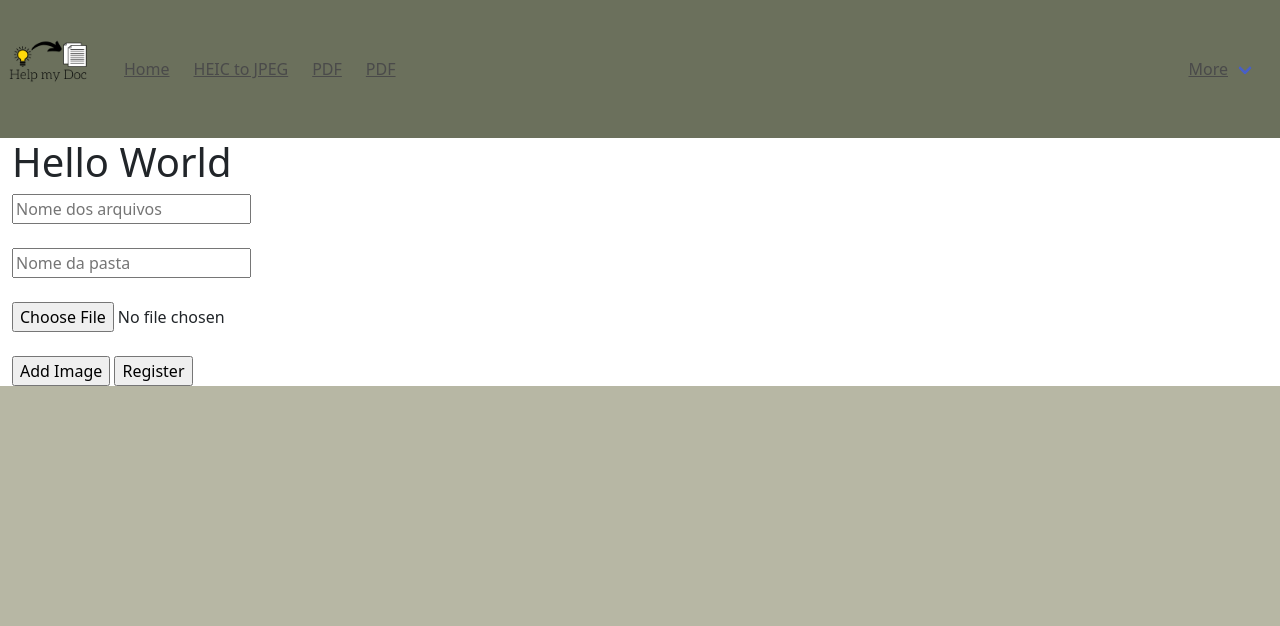
After one commit to joaoguilherme1/convert-files, a Django app: template tudoparapdf/main/templates/heic_to_jpeg.html in a window 1280 px wide. The commit adds this page. Shown: the top 626 px of the page. Run offline with Django 3.2, Linux system fonts and the light colour scheme; the template is opened without the code that fills it, so the values that code supplies are empty.

Commit message:
Consertando o nome do arquvio de HEIF para HEIC

```diff
--- a/tudoparapdf/main/templates/base.html
+++ b/tudoparapdf/main/templates/base.html
@@ -9,7 +9,9 @@
         <meta name="description" content="">
         <meta name="viewport" content="width=device-width, initial-scale=1">
         <link rel="stylesheet" href="https://cdn.jsdelivr.net/npm/bulma@0.9.3/css/bulma.min.css">
+        <link href="https://cdn.jsdelivr.net/npm/bootstrap@5.1.1/dist/css/bootstrap.min.css" rel="stylesheet">
         <link rel="stylesheet" href="static/css/base.css">
+        <script src="https://cdn.jsdelivr.net/npm/bootstrap@5.1.1/dist/js/bootstrap.bundle.min.js"></script>
     </head>
 
     <body>
@@ -37,8 +39,8 @@
 
             <hr class="navbar-divider">
 
-            <a class="navbar-item" href="{% url "heif_to_jpeg" %}">
-                HEIF to JPEG
+            <a class="navbar-item" href="{% url "heic_to_jpeg" %}">
+                HEIC to JPEG
             </a>
 
             <a class="navbar-item" href="#">
--- /dev/null
+++ b/tudoparapdf/main/templates/heic_to_jpeg.html
@@ -0,0 +1,19 @@
+{% extends 'base.html' %}
+    {% block content %}
+    <div class='container-fluid'>
+        <h1>Hello World</h1>
+
+        <form method='POST' action='{% url 'heic_to_jpeg' %}' enctype='multipart/form-data'>
+            {% csrf_token %}
+            <input type='text' name='nome_arquivo' placeholder='Nome dos arquivos'><br></br>
+            <input type='text' name='nome_pasta' placeholder='Nome da pasta'><br></br>
+            <div id='images'>
+                <input type='file' name='file[]' accept='.heic'><br></br>
+            </div>
+            <input type='button' name='add_image' id='add_image' value='Add Image'>
+            <input type='submit' value='Register'>
+        </form>
+    </div>
+    <link rel="stylesheet" href="static/css/heic_to_jpeg.css">
+    <script src="static/javascript/heic_to_jpeg.js"></script>
+    {% endblock content %}
```
Also changed, not shown: tudoparapdf/main/templates/heif_to_jpeg.html (deleted, +0 -57 lines).
